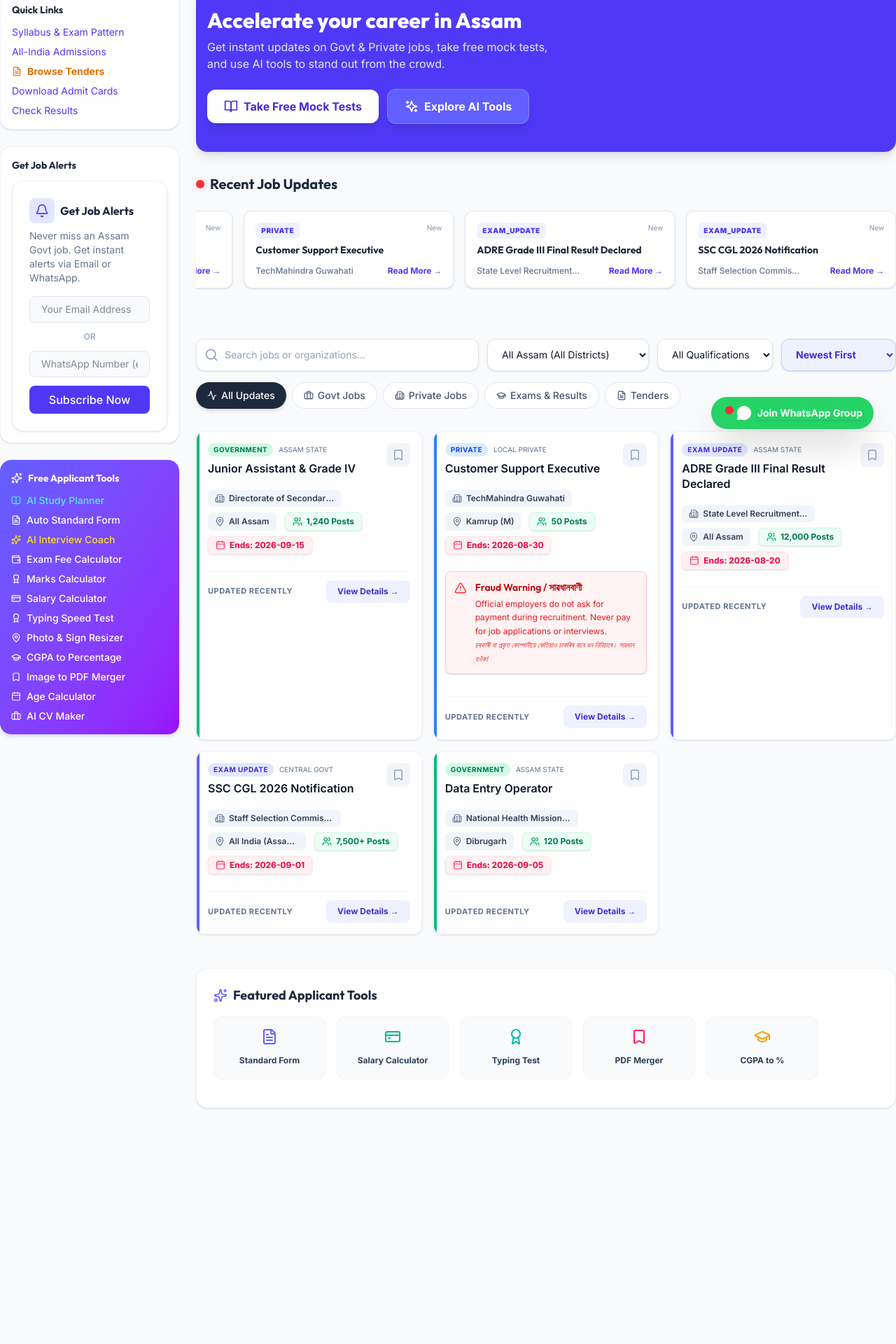
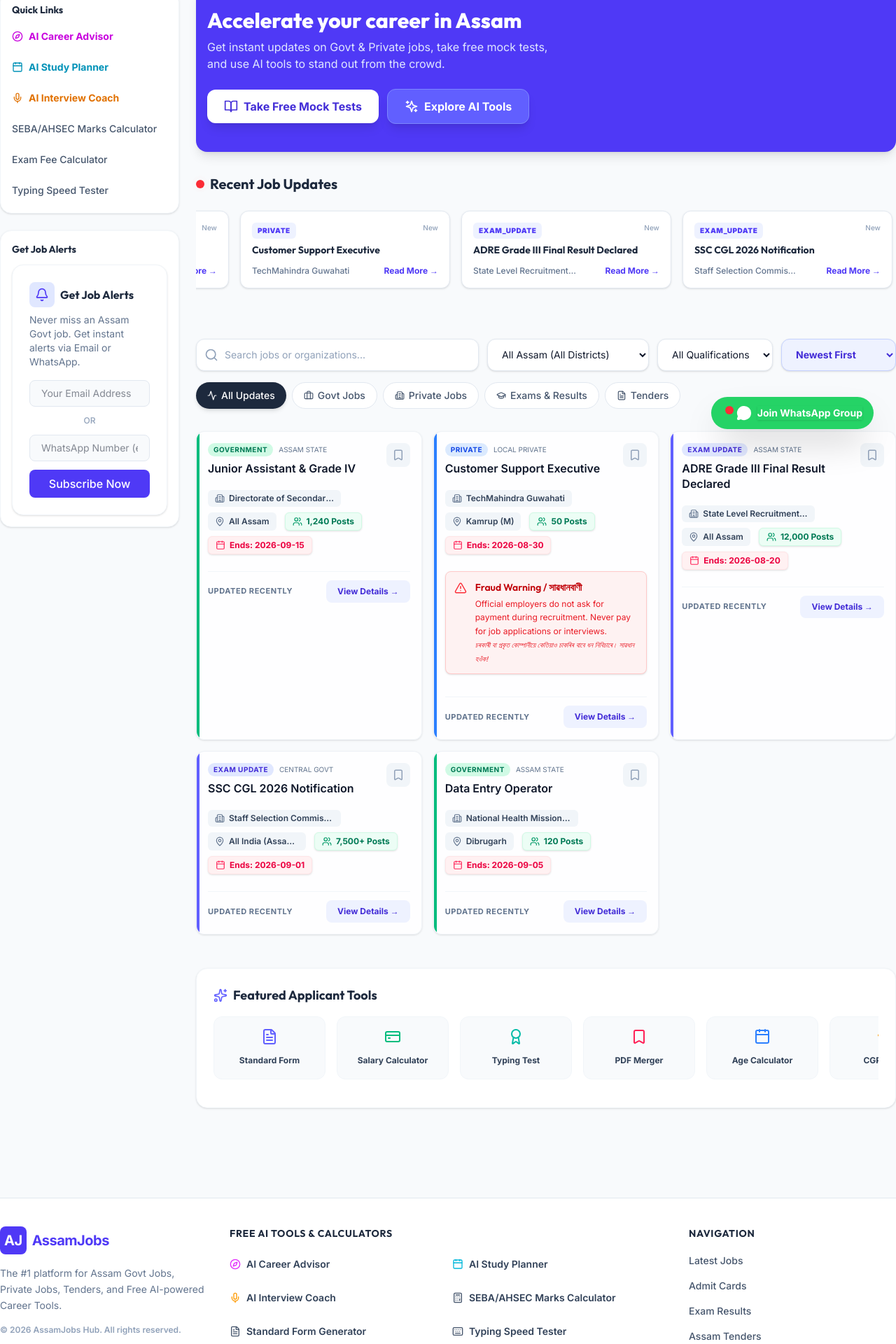
Before and after one commit to uzzaldutta/assamjobs-hub, a Next.js app: page / in a window 1280 px wide. Shown: the part 155-2075 px from the top of the page at 70% size. Before the commit the page ends 1802 px from the top, so only its background shows below. Built offline with nearby package versions, Linux system fonts and the light colour scheme; no server answers; the database is empty.

Commit message:
feat: Add global Footer component and update Quick Links sidebar with new AI tools

```diff
--- a/src/app/layout.tsx
+++ b/src/app/layout.tsx
@@ -1,7 +1,7 @@
 import type { Metadata } from "next";
 import { Inter, Outfit } from "next/font/google";
 import Link from "next/link";
-import { Sparkles, Home, Briefcase, CreditCard, Award, Bookmark, Search, MapPin, GraduationCap, FileText, Calendar, Wallet, BookOpen } from "lucide-react";
+import { Sparkles, Home, Briefcase, CreditCard, Award, Bookmark, Search, MapPin, GraduationCap, FileText, Calendar, Wallet, BookOpen, Compass, Mic } from "lucide-react";
 import "./globals.css";
 import { ThemeProvider } from "next-themes";
 import { LanguageProvider } from "@/components/LanguageContext";
@@ -9,6 +9,7 @@ import { ThemeToggle } from "@/components/ThemeToggle";
 import LanguageToggle from "@/components/LanguageToggle";
 import SubscribeForm from "@/components/SubscribeForm";
 import FloatingWhatsApp from "@/components/FloatingWhatsApp";
+import Footer from "@/components/Footer";
 import Script from "next/script";
 
 const inter = Inter({
@@ -164,43 +165,44 @@ export default function RootLayout({
                   {/* Quick Links */}
                   <div className="bg-white dark:bg-slate-900 rounded-2xl p-4 shadow-sm border border-slate-100 dark:border-slate-800">
                     <h4 className="font-bold text-slate-800 dark:text-slate-100 mb-3 text-sm">Quick Links</h4>
-                    <ul className="space-y-2 text-sm">
-                      <li><Link href="/syllabus" className="text-indigo-600 dark:text-indigo-400 hover:underline">Syllabus & Exam Pattern</Link></li>
-                      <li><Link href="/admissions" className="text-indigo-600 dark:text-indigo-400 hover:underline">All-India Admissions</Link></li>
-                      <li><Link href="/tenders" className="font-bold text-amber-600 dark:text-amber-400 hover:underline flex items-center gap-2"><FileText size={14}/> Browse Tenders</Link></li>
-                      <li><Link href="/admit-cards" className="text-indigo-600 dark:text-indigo-400 hover:underline">Download Admit Cards</Link></li>
-                      <li><Link href="/results" className="text-indigo-600 dark:text-indigo-400 hover:underline">Check Results</Link></li>
+                    <ul className="space-y-3 text-sm font-bold">
+                      <li>
+                        <Link href="/tools/career-advisor" className="flex items-center gap-2 hover:bg-slate-50 dark:hover:bg-slate-800 p-1.5 -ml-1.5 rounded-lg transition text-fuchsia-600 dark:text-fuchsia-400">
+                          <Compass size={16} /> AI Career Advisor
+                        </Link>
+                      </li>
+                      <li>
+                        <Link href="/tools/study-planner" className="flex items-center gap-2 hover:bg-slate-50 dark:hover:bg-slate-800 p-1.5 -ml-1.5 rounded-lg transition text-cyan-600 dark:text-cyan-400">
+                          <Calendar size={16} /> AI Study Planner
+                        </Link>
+                      </li>
+                      <li>
+                        <Link href="/tools/interview-coach" className="flex items-center gap-2 hover:bg-slate-50 dark:hover:bg-slate-800 p-1.5 -ml-1.5 rounded-lg transition text-amber-600 dark:text-amber-400">
+                          <Mic size={16} /> AI Interview Coach
+                        </Link>
+                      </li>
+                      <li>
+                        <Link href="/tools/marks-calculator" className="flex items-center gap-2 hover:bg-slate-50 dark:hover:bg-slate-800 p-1.5 -ml-1.5 rounded-lg transition text-slate-600 dark:text-slate-400 font-medium">
+                          SEBA/AHSEC Marks Calculator
+                        </Link>
+                      </li>
+                      <li>
+                        <Link href="/tools/fee-calculator" className="flex items-center gap-2 hover:bg-slate-50 dark:hover:bg-slate-800 p-1.5 -ml-1.5 rounded-lg transition text-slate-600 dark:text-slate-400 font-medium">
+                          Exam Fee Calculator
+                        </Link>
+                      </li>
+                      <li>
+                        <Link href="/tools/typing-test" className="flex items-center gap-2 hover:bg-slate-50 dark:hover:bg-slate-800 p-1.5 -ml-1.5 rounded-lg transition text-slate-600 dark:text-slate-400 font-medium">
+                          Typing Speed Tester
+                        </Link>
+                      </li>
                     </ul>
                   </div>
 
                   {/* Subscribe Form */}
                   <div className="bg-white dark:bg-slate-900 rounded-2xl p-4 shadow-sm border border-slate-100 dark:border-slate-800">
                     <h4 className="font-bold text-slate-800 dark:text-slate-100 mb-3 text-sm">Get Job Alerts</h4>
-                    {/* The original SubscribeForm component relies on client-side logic.
-                        Since layout.tsx is a Server Component and we don't have SubscribeForm imported yet,
-                        I need to import it at the top of this file. */}
                     <SubscribeForm />
-                  </div>
-
-                  {/* Free Applicant Tools Card */}
-                  <div className="bg-gradient-to-br from-indigo-500 to-purple-600 rounded-2xl p-4 shadow-md text-white">
-                    <h4 className="font-bold mb-3 text-sm flex items-center gap-2">
-                      <Sparkles size={16} /> Free Applicant Tools
-                    </h4>
-                    <ul className="space-y-2 text-sm font-medium">
-                      <li><Link href="/tools/study-planner" className="flex items-center gap-2 hover:text-indigo-100 transition text-cyan-300"><BookOpen size={14}/> AI Study Planner</Link></li>
-                      <li><Link href="/tools/standard-form" className="flex items-center gap-2 hover:text-indigo-100 transition"><FileText size={14}/> Auto Standard Form</Link></li>
-                      <li><Link href="/tools/interview-prep" className="flex items-center gap-2 hover:text-indigo-100 transition text-yellow-300"><Sparkles size={14}/> AI Interview Coach</Link></li>
-                      <li><Link href="/tools/fee-calculator" className="flex items-center gap-2 hover:text-indigo-100 transition"><Wallet size={14}/> Exam Fee Calculator</Link></li>
-                      <li><Link href="/tools/marks-calculator" className="flex items-center gap-2 hover:text-indigo-100 transition"><Award size={14}/> Marks Calculator</Link></li>
-                      <li><Link href="/tools/salary-calculator" className="flex items-center gap-2 hover:text-indigo-100 transition"><CreditCard size={14}/> Salary Calculator</Link></li>
-                      <li><Link href="/tools/typing-test" className="flex items-center gap-2 hover:text-indigo-100 transition"><Award size={14}/> Typing Speed Test</Link></li>
-                      <li><Link href="/tools/photo-resizer" className="flex items-center gap-2 hover:text-indigo-100 transition"><MapPin size={14}/> Photo & Sign Resizer</Link></li>
-                      <li><Link href="/tools/cgpa-converter" className="flex items-center gap-2 hover:text-indigo-100 transition"><GraduationCap size={14}/> CGPA to Percentage</Link></li>
-                      <li><Link href="/tools/pdf-merger" className="flex items-center gap-2 hover:text-indigo-100 transition"><Bookmark size={14}/> Image to PDF Merger</Link></li>
-                      <li><Link href="/tools/age-calculator" className="flex items-center gap-2 hover:text-indigo-100 transition"><Calendar size={14}/> Age Calculator</Link></li>
-                      <li><Link href="/tools/cv-maker" className="flex items-center gap-2 hover:text-indigo-100 transition"><Briefcase size={14}/> AI CV Maker</Link></li>
-                    </ul>
                   </div>
                 </aside>
 
@@ -217,19 +219,23 @@ export default function RootLayout({
                         <FileText className="mx-auto mb-2 text-indigo-500 group-hover:scale-110 transition" size={24} />
                         <span className="text-xs font-bold text-slate-700 dark:text-slate-300">Standard Form</span>
                       </Link>
-                      <Link href="/tools/salary-calculator" className="snap-start shrink-0 w-40 p-4 rounded-xl bg-slate-50 dark:bg-slate-800 border border-slate-100 dark:border-slate-700 hover:emerald-500 transition text-center group">
+                      <Link href="/tools/salary-calculator" className="snap-start shrink-0 w-40 p-4 rounded-xl bg-slate-50 dark:bg-slate-800 border border-slate-100 dark:border-slate-700 hover:border-emerald-500 transition text-center group">
                         <CreditCard className="mx-auto mb-2 text-emerald-500 group-hover:scale-110 transition" size={24} />
                         <span className="text-xs font-bold text-slate-700 dark:text-slate-300">Salary Calculator</span>
                       </Link>
-                      <Link href="/tools/typing-test" className="snap-start shrink-0 w-40 p-4 rounded-xl bg-slate-50 dark:bg-slate-800 border border-slate-100 dark:border-slate-700 hover:teal-500 transition text-center group">
+                      <Link href="/tools/typing-test" className="snap-start shrink-0 w-40 p-4 rounded-xl bg-slate-50 dark:bg-slate-800 border border-slate-100 dark:border-slate-700 hover:border-teal-500 transition text-center group">
                         <Award className="mx-auto mb-2 text-teal-500 group-hover:scale-110 transition" size={24} />
                         <span className="text-xs font-bold text-slate-700 dark:text-slate-300">Typing Test</span>
                       </Link>
-                      <Link href="/tools/pdf-merger" className="snap-start shrink-0 w-40 p-4 rounded-xl bg-slate-50 dark:bg-slate-800 border border-slate-100 dark:border-slate-700 hover:rose-500 transition text-center group">
+                      <Link href="/tools/pdf-merger" className="snap-start shrink-0 w-40 p-4 rounded-xl bg-slate-50 dark:bg-slate-800 border border-slate-100 dark:border-slate-700 hover:border-rose-500 transition text-center group">
                         <Bookmark className="mx-auto mb-2 text-rose-500 group-hover:scale-110 transition" size={24} />
                         <span className="text-xs font-bold text-slate-700 dark:text-slate-300">PDF Merger</span>
                       </Link>
-                      <Link href="/tools/cgpa-converter" className="snap-start shrink-0 w-40 p-4 rounded-xl bg-slate-50 dark:bg-slate-800 border border-slate-100 dark:border-slate-700 hover:amber-500 transition text-center group">
+                      <Link href="/tools/age-calculator" className="snap-start shrink-0 w-40 p-4 rounded-xl bg-slate-50 dark:bg-slate-800 border border-slate-100 dark:border-slate-700 hover:border-blue-500 transition text-center group">
+                        <Calendar className="mx-auto mb-2 text-blue-500 group-hover:scale-110 transition" size={24} />
+                        <span className="text-xs font-bold text-slate-700 dark:text-slate-300">Age Calculator</span>
+                      </Link>
+                      <Link href="/tools/cgpa-converter" className="snap-start shrink-0 w-40 p-4 rounded-xl bg-slate-50 dark:bg-slate-800 border border-slate-100 dark:border-slate-700 hover:border-amber-500 transition text-center group">
                         <GraduationCap className="mx-auto mb-2 text-amber-500 group-hover:scale-110 transition" size={24} />
                         <span className="text-xs font-bold text-slate-700 dark:text-slate-300">CGPA to %</span>
                       </Link>
@@ -237,6 +243,8 @@ export default function RootLayout({
                   </div>
                 </main>
               </div>
+
+              <Footer />
 
               {/* Bottom Navigation for Mobile */}
               <nav className="md:hidden fixed bottom-0 w-full z-50 glass border-t border-slate-200 dark:border-slate-800 flex justify-around items-center p-3 pb-safe bg-white/90 dark:bg-slate-900/90 backdrop-blur-md">
--- /dev/null
+++ b/src/components/Footer.tsx
@@ -0,0 +1,58 @@
+import Link from "next/link";
+import { Compass, Calendar, Mic, Calculator, FileText, Keyboard, Briefcase, Award } from "lucide-react";
+
+export default function Footer() {
+  const quickLinks = [
+    { name: "AI Career Advisor", href: "/tools/career-advisor", icon: Compass, color: "text-fuchsia-500" },
+    { name: "AI Study Planner", href: "/tools/study-planner", icon: Calendar, color: "text-cyan-500" },
+    { name: "AI Interview Coach", href: "/tools/interview-coach", icon: Mic, color: "text-amber-500" },
+    { name: "SEBA/AHSEC Marks Calculator", href: "/tools/marks-calculator", icon: Calculator, color: "text-slate-600 dark:text-slate-400" },
+    { name: "Standard Form Generator", href: "/tools/standard-form", icon: FileText, color: "text-slate-600 dark:text-slate-400" },
+    { name: "Typing Speed Tester", href: "/tools/typing-test", icon: Keyboard, color: "text-slate-600 dark:text-slate-400" },
+    { name: "Tender Contractor Toolkit", href: "/tools/tender-calculator", icon: Briefcase, color: "text-slate-600 dark:text-slate-400" },
+    { name: "CGPA to Percentage Calculator", href: "/tools/cgpa-calculator", icon: Award, color: "text-slate-600 dark:text-slate-400" }
+  ];
+
+  return (
+    <footer className="mt-16 bg-white dark:bg-slate-900 border-t border-slate-200 dark:border-slate-800 pt-10 pb-24 md:pb-10 px-4 md:px-0 z-10 relative print:hidden">
+      <div className="max-w-7xl mx-auto grid grid-cols-1 md:grid-cols-2 lg:grid-cols-4 gap-8">
+
+        {/* Brand */}
+        <div className="col-span-1 lg:col-span-1">
+          <Link href="/" className="font-bold text-xl tracking-tight text-indigo-600 dark:text-indigo-400 flex items-center gap-2 mb-4">
+            <span className="bg-indigo-600 text-white p-1.5 rounded-lg">AJ</span>
+            AssamJobs
+          </Link>
+          <p className="text-sm text-slate-500 dark:text-slate-400 leading-relaxed mb-4">
+            The #1 platform for Assam Govt Jobs, Private Jobs, Tenders, and Free AI-powered Career Tools.
+          </p>
+          <p className="text-xs font-semibold text-slate-400">© 2026 AssamJobs Hub. All rights reserved.</p>
+        </div>
+
+        {/* Quick Links (Tools) */}
+        <div className="col-span-1 lg:col-span-2">
+          <h3 className="font-bold text-slate-800 dark:text-white mb-4 uppercase tracking-wider text-sm">Free AI Tools & Calculators</h3>
+          <div className="grid grid-cols-1 sm:grid-cols-2 gap-3">
+            {quickLinks.map((link, idx) => (
+              <Link key={idx} href={link.href} className="flex items-center gap-2 text-sm font-semibold hover:bg-slate-50 dark:hover:bg-slate-800/50 p-2 -ml-2 rounded-lg transition-colors text-slate-700 dark:text-slate-300">
+                <link.icon size={16} className={link.color} />
+                <span>{link.name}</span>
+              </Link>
+            ))}
+          </div>
+        </div>
+
+        {/* Navigation */}
+        <div className="col-span-1 lg:col-span-1">
+          <h3 className="font-bold text-slate-800 dark:text-white mb-4 uppercase tracking-wider text-sm">Navigation</h3>
+          <ul className="space-y-3">
+            <li><Link href="/" className="text-sm font-medium text-slate-600 dark:text-slate-400 hover:text-indigo-600 dark:hover:text-indigo-400 transition">Latest Jobs</Link></li>
+            <li><Link href="/admit-cards" className="text-sm font-medium text-slate-600 dark:text-slate-400 hover:text-indigo-600 dark:hover:text-indigo-400 transition">Admit Cards</Link></li>
+            <li><Link href="/results" className="text-sm font-medium text-slate-600 dark:text-slate-400 hover:text-indigo-600 dark:hover:text-indigo-400 transition">Exam Results</Link></li>
+            <li><Link href="/tenders" className="text-sm font-medium text-slate-600 dark:text-slate-400 hover:text-indigo-600 dark:hover:text-indigo-400 transition">Assam Tenders</Link></li>
+          </ul>
+        </div>
+      </div>
+    </footer>
+  );
+}
```
